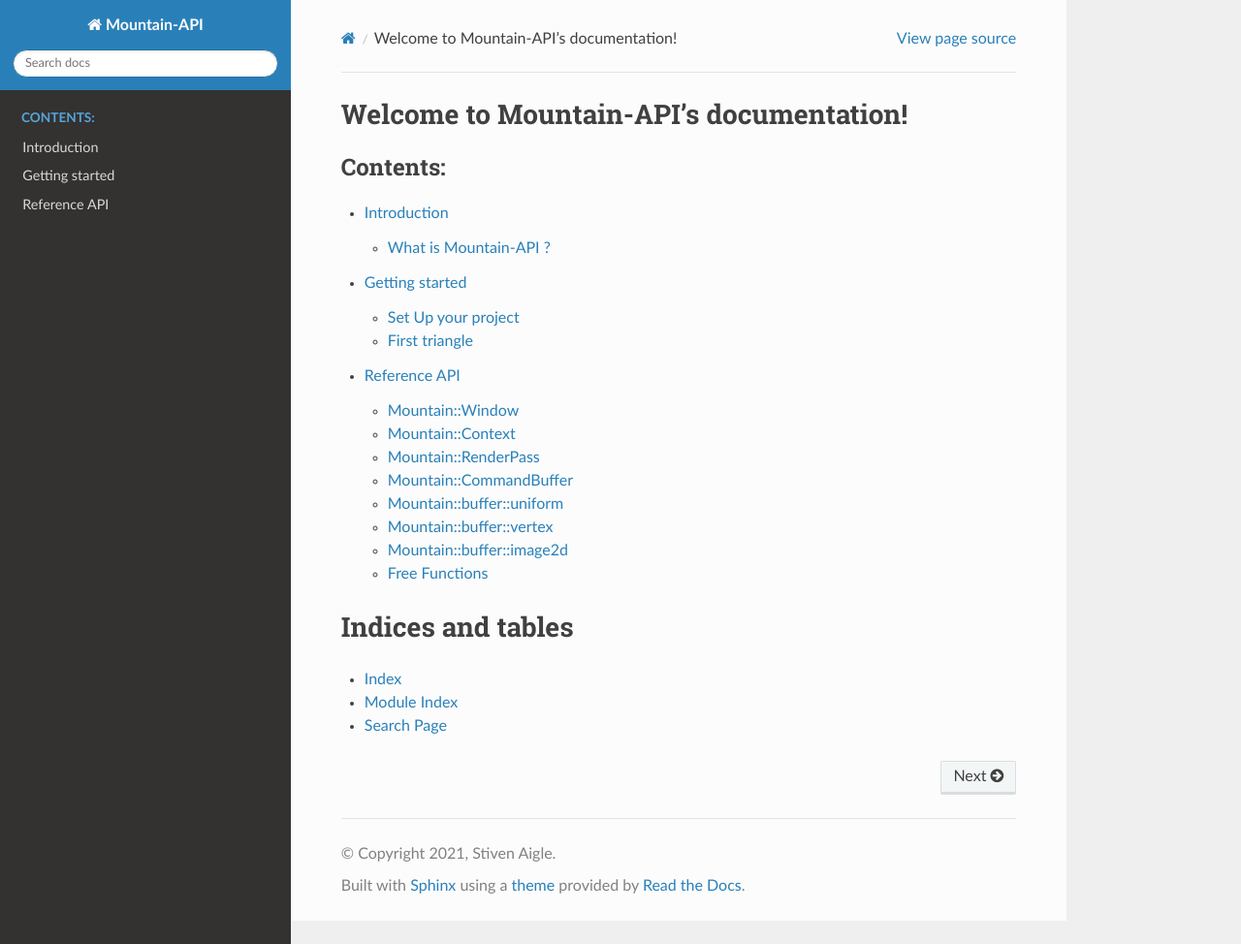
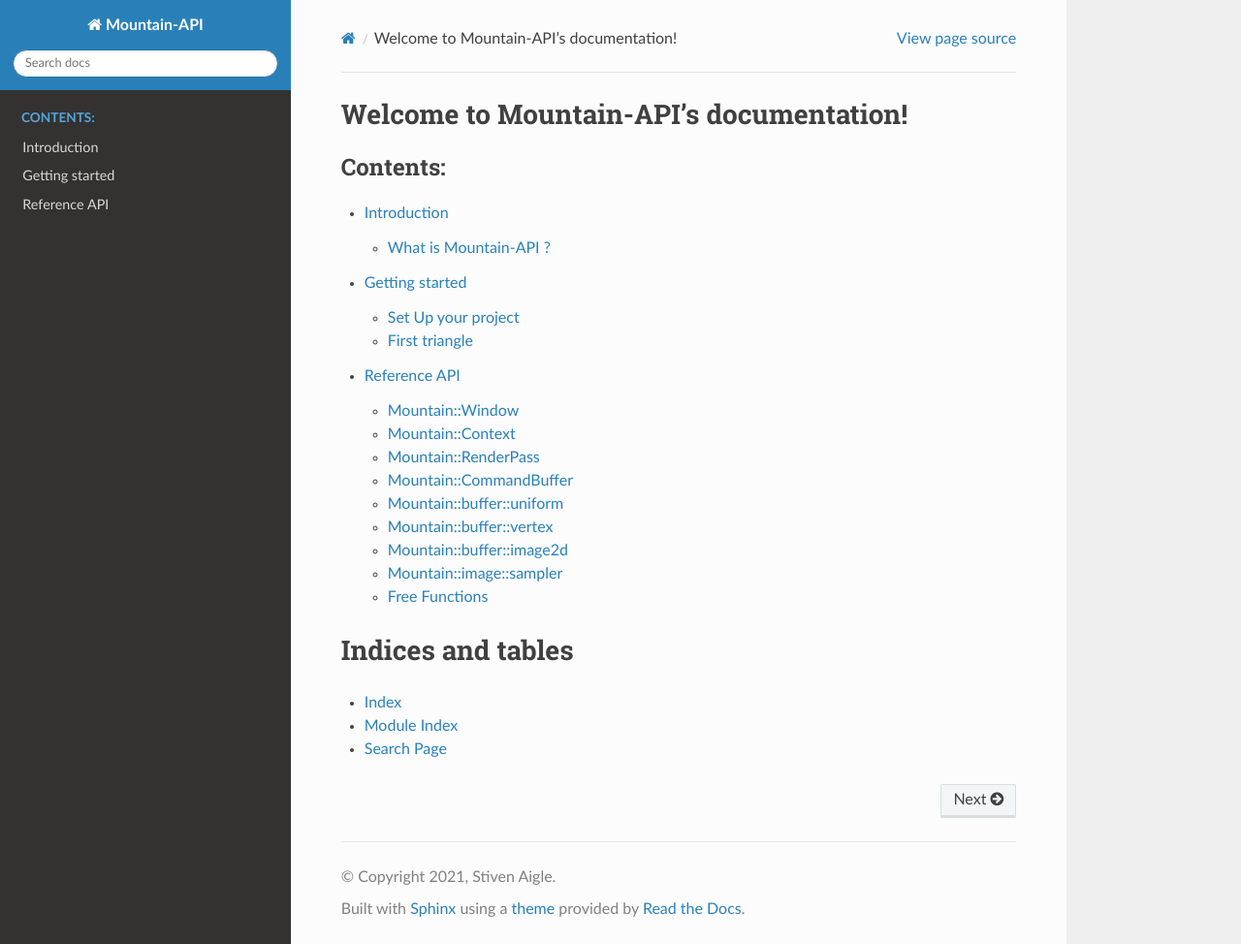
Before and after one commit to joeBlinx/Mountain-API, a Sphinx documentation site: the page built from docs/index.rst, in a window 1280 px wide and 974 px high. Shown: the whole window at 97% size. Built offline with Sphinx 7.4.7 and the Read the Docs theme 2.0.0, drawn with Linux system fonts in a browser that asks for light colours.

Commit message:
documente sampler

```diff
--- a/docs/code/reference_api.rst
+++ b/docs/code/reference_api.rst
@@ -48,6 +48,12 @@
 .. doxygenstruct:: mountain::buffer::image2d
     :members:
 
+Mountain::image::sampler
+------------------------
+
+.. doxygenstruct:: mountain::image::sampler
+    :members:
+
 Free Functions
 --------------
 
```
Also changed, not shown: 1 other file.
